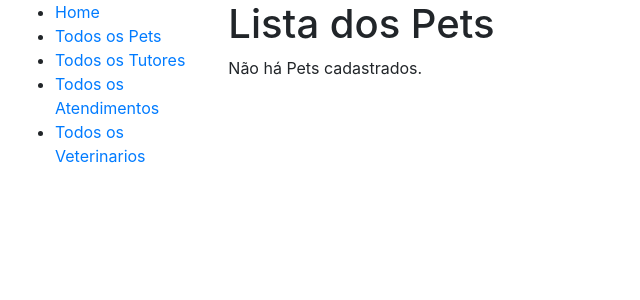
After one commit to Joey-Resende/PetVet, a Django app: template PetVet/core/templates/core/pet_list.html in a window 1280 px wide. The commit adds this page. Shown: the top 300 px of the page, without its empty margins (0-640 px from the left). Run offline with Django 4.2, Linux system fonts and the light colour scheme; the template is opened without the code that fills it, so the values that code supplies are empty; some libraries are stand-ins or nearby versions.

Commit message:
Criando a list view de todos os pets

```diff
--- a/PetVet/core/templates/base_generic.html
+++ b/PetVet/core/templates/base_generic.html
@@ -23,7 +23,7 @@
           {% block sidebar %}
           <ul class="sidebar-nav">
             <li><a href="{% url 'index' %}">Home</a></li>
-            <li><a href="">Todos os Pets</a></li>
+            <li><a href="{% url 'pets' %}">Todos os Pets</a></li>
             <li><a href="">Todos os Tutores</a></li>
             <li>
               <a href="{% url 'medical_cares' %}">Todos os Atendimentos</a>
--- /dev/null
+++ b/PetVet/core/templates/core/pet_list.html
@@ -0,0 +1,14 @@
+{% extends "base_generic.html" %} {% block content %}
+<h1>Lista dos Pets</h1>
+{% if pet_list %}
+<ul>
+  {% for pet in pet_list %}
+  <li>
+    <a href="{{ pet.get_absolute_url }}">{{ pet.pet_name }} - </a>
+    ({{ pet.species }}): {{ pet.breed }}
+  </li>
+  {% endfor %}
+</ul>
+{% else %}
+<p>Não há Pets cadastrados.</p>
+{% endif %} {% endblock %}
--- a/PetVet/core/urls.py
+++ b/PetVet/core/urls.py
@@ -6,4 +6,6 @@ urlpatterns = [
     path('medical_cares/', views.MedicalCareListView.as_view(), name='medical_cares'),
     path('medical_care/<int:pk>',
          views.MedicalCareDetailView.as_view(), name='medical_care-detail'),
+    path('pets/', views.PetListView.as_view(), name='pets'),
+    path('pets/<int:pk>', views.PetDetailView.as_view(), name='pets-detail'),
 ]
```
Also changed, not shown: PetVet/core/views.py (+11 -0 lines).
